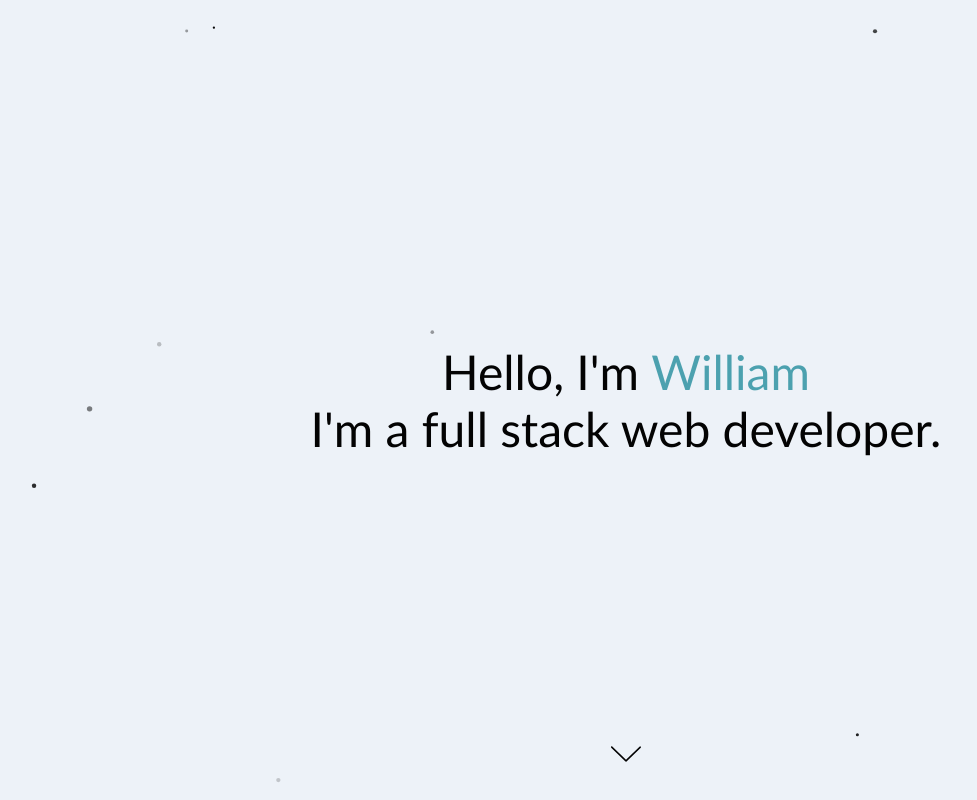
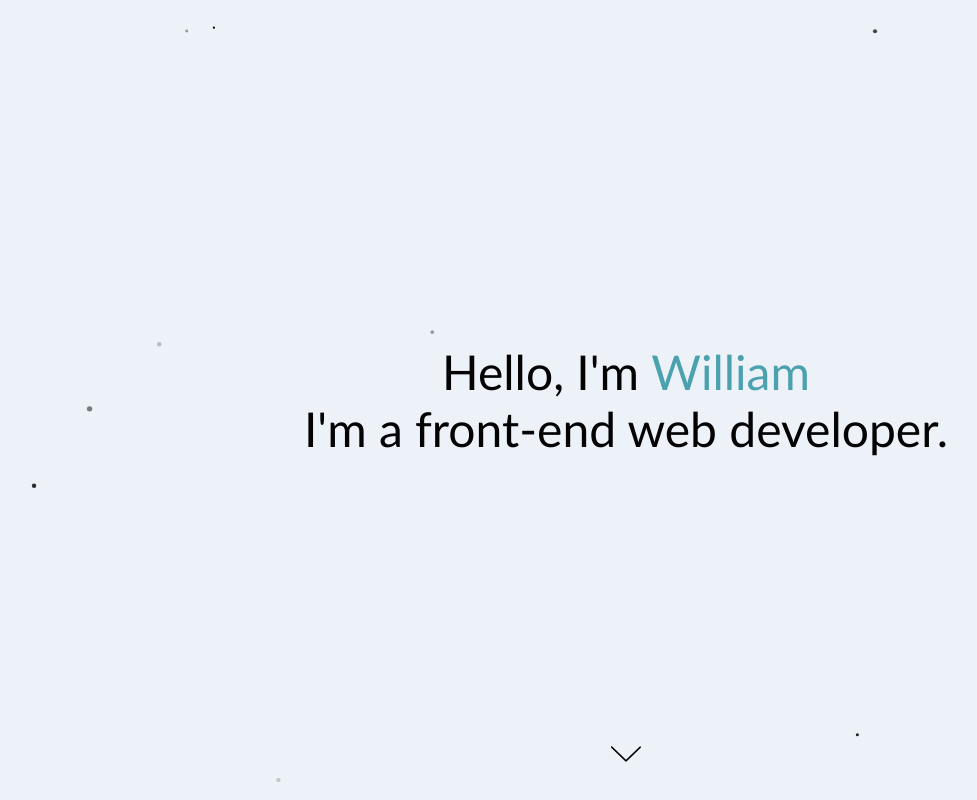
Before and after one commit to wcadz27/william_portfolio, a React (Create React App) app in the folder portfolio-app/: page / in a window 1280 px wide. Shown: the top 800 px of the page, without its empty margins (14-991 px from the left). Built offline with nearby package versions, Linux system fonts and the light colour scheme.

Commit message:
Tweaked some code

```diff
--- a/portfolio-app/src/container/Header/Header.jsx
+++ b/portfolio-app/src/container/Header/Header.jsx
@@ -24,7 +24,7 @@ const Header = ({ theme }) => {
           viewport={{ once: true }}
         >
           <p className={`header-text ${theme === "dark" ? "dark-mode" : ""}`}>
-            I'm a full stack web developer.
+            I'm a front-end web developer.
           </p>
         </motion.div>
       </div>
```
